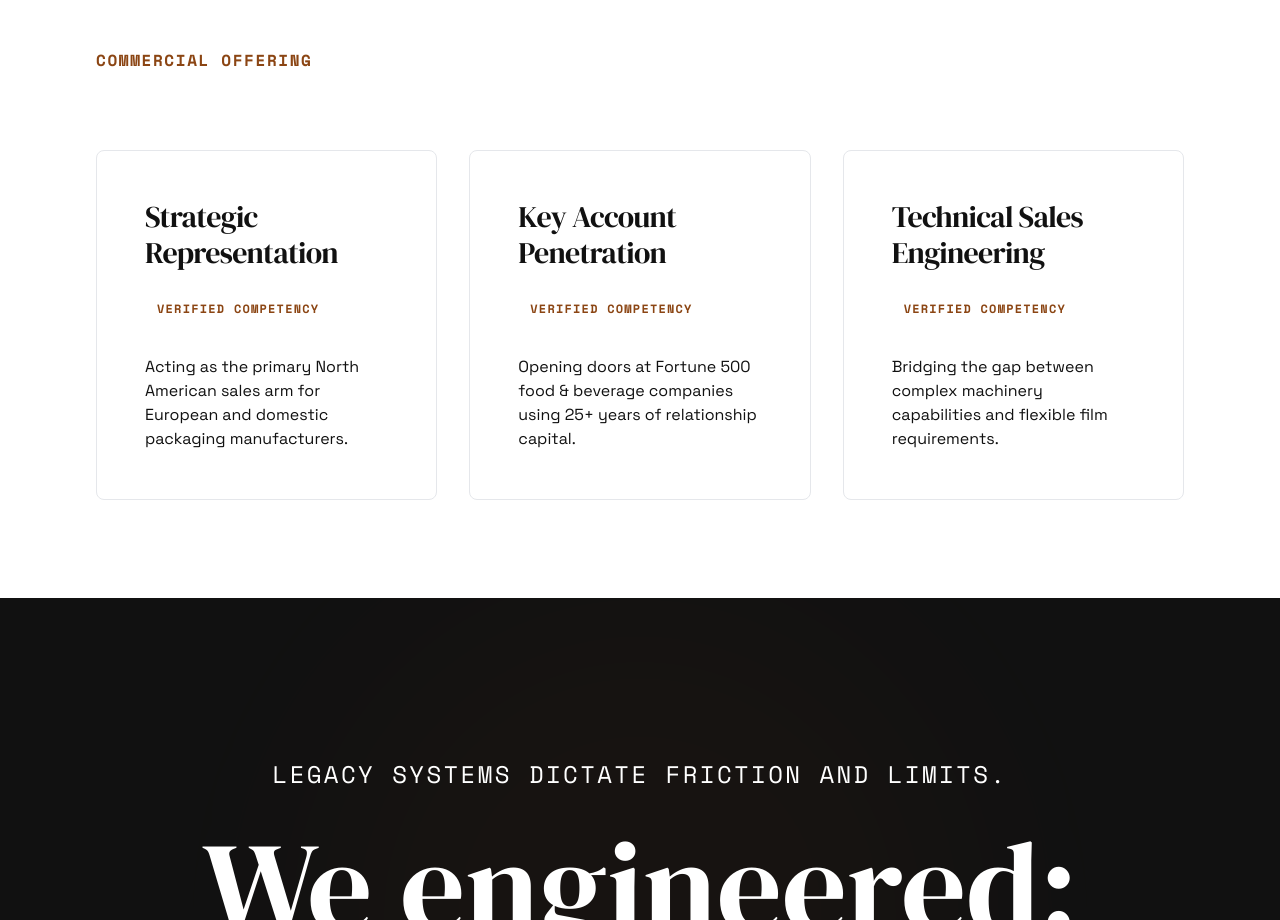
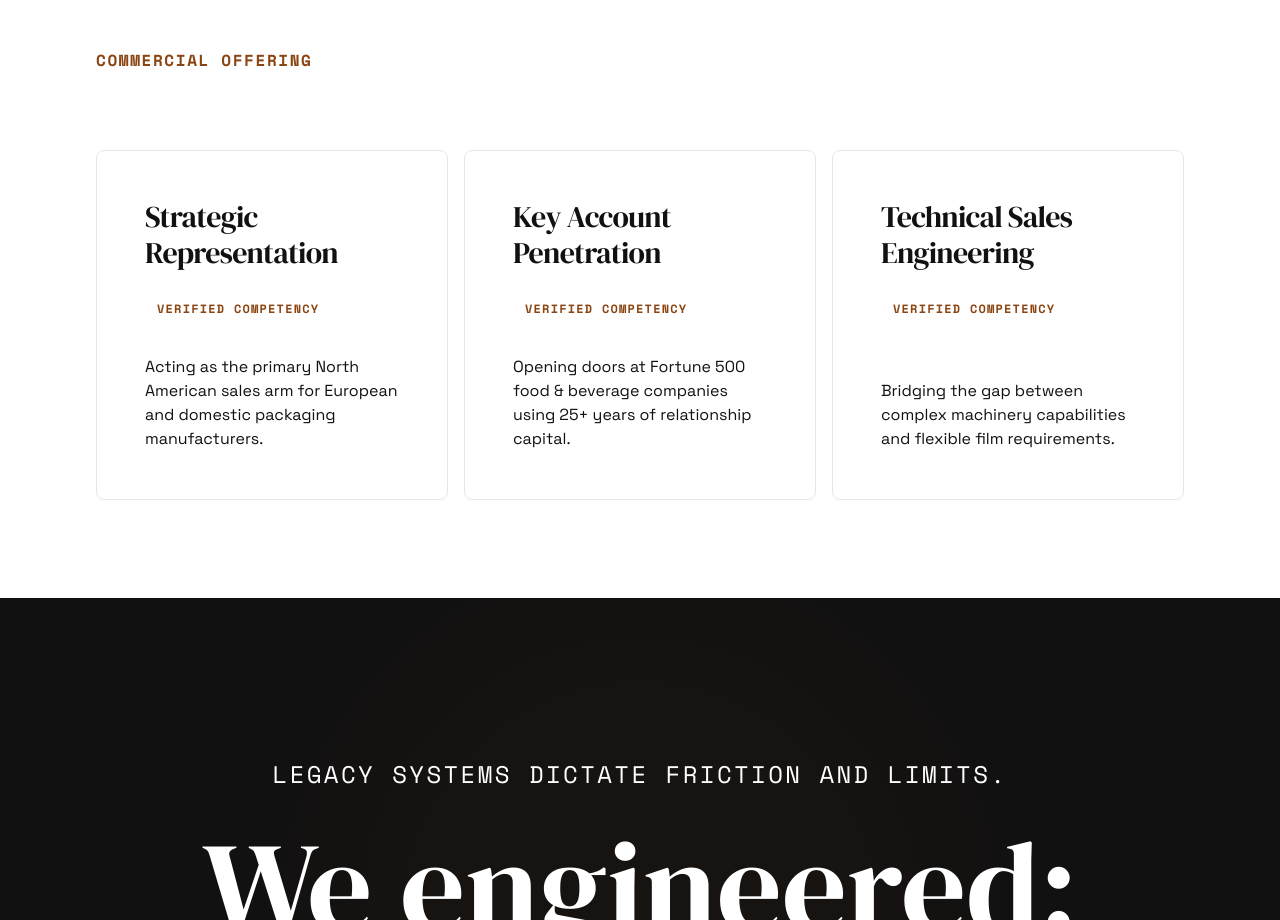
Before and after one commit to trifactorscalingllc/AS-PACK-LLC-1.3, a React (Vite) app: page / in a window 1280 px wide. Shown: the part 880-1800 px from the top of the page. Built offline with nearby package versions, Linux system fonts and the light colour scheme.

Commit message:
style: reduce gap between cards in Features section

```diff
--- a/src/components/Features.jsx
+++ b/src/components/Features.jsx
@@ -29,7 +29,7 @@
                     Commercial Offering
                 </h2>
 
-                <div className="grid grid-cols-1 md:grid-cols-3 gap-6 lg:gap-8">
+                <div className="grid grid-cols-1 md:grid-cols-3 gap-3 lg:gap-4">
 
                     {/* Card 1 */}
                     <div className="feature-card bg-text/5 p-10 md:p-12 flex flex-col transition-transform duration-700 ease-[cubic-bezier(0.16,1,0.3,1)] hover:-translate-y-2 border border-text/10 hover:border-accent/30 rounded-lg">
```
